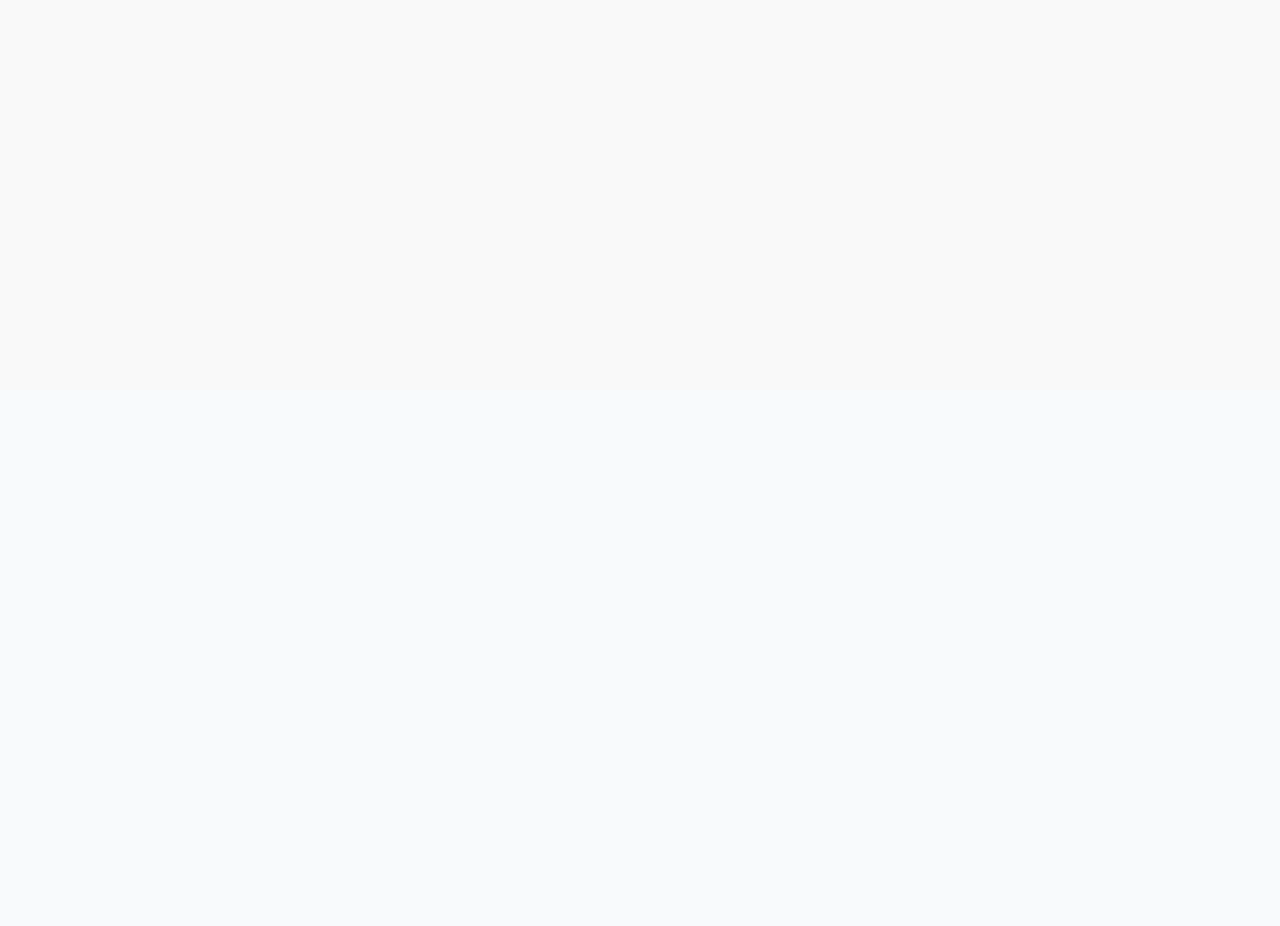
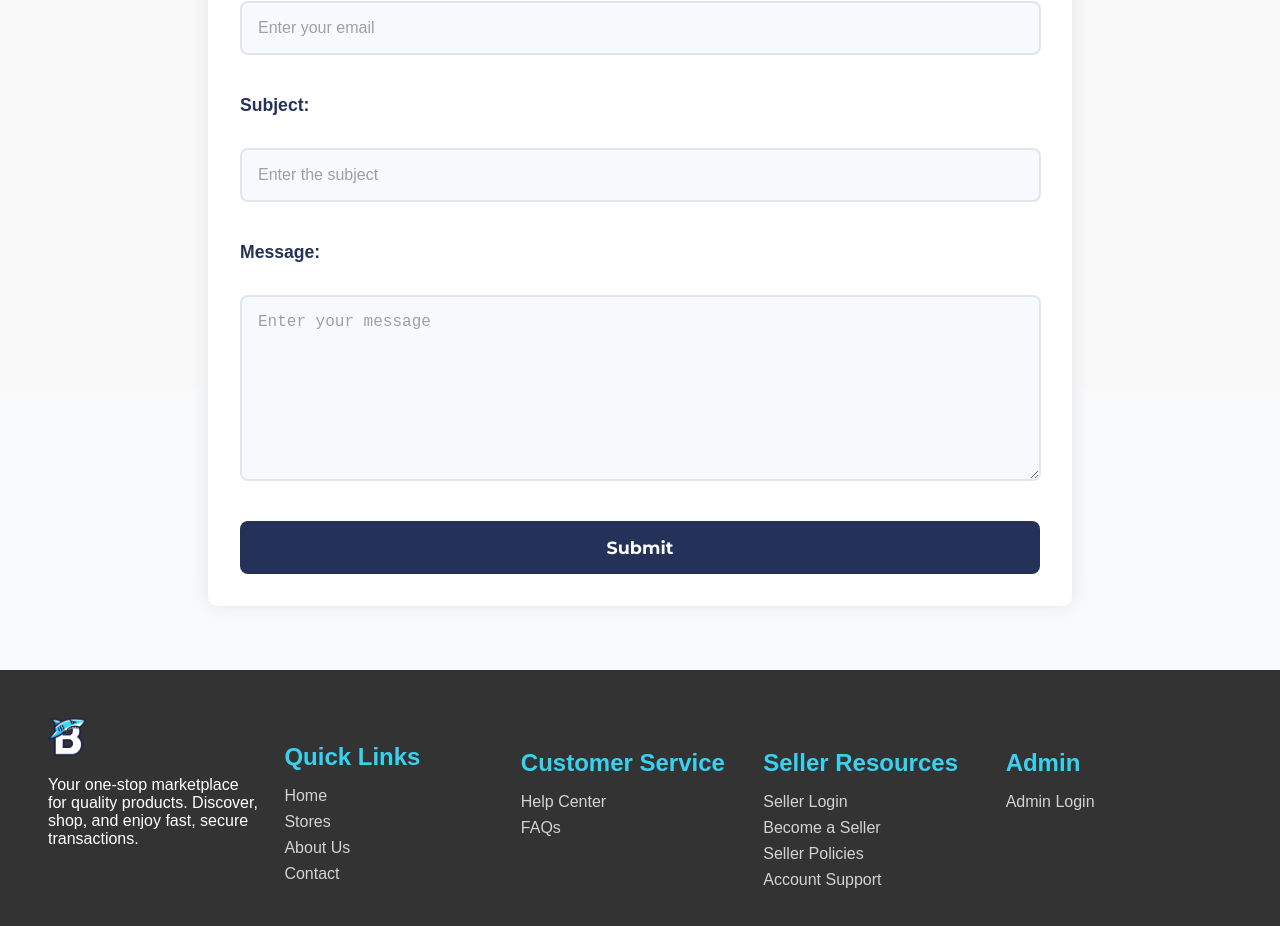
Before and after one commit to danrave1234/APPDEV_Bytemarket, a React (Vite) app in the folder byte-market-api/FrontEnd/frontend/: page /contact-us in a window 1280 px wide. Before the commit this address had no page. Shown: the part 410-1336 px from the top of the page. Before the commit the page ends 800 px from the top, so only its background shows below. Built offline with nearby package versions, Linux system fonts and the light colour scheme.

Commit message:
created about us page.

```diff
--- a/byte-market-api/FrontEnd/frontend/src/Routes.jsx
+++ b/byte-market-api/FrontEnd/frontend/src/Routes.jsx
@@ -14,6 +14,7 @@ import Reviews from "./Reviews.jsx"
 import Storepage from"./Storepage.jsx"
 import {useAuth} from "./components/AuthProvider.jsx";
 import AboutUs from "./AboutUs.jsx";
+import ContactUs from "./ContactUs.jsx";
 
 function ProtectedRoute({ children, allowedRoles }) {
     const { role } = useAuth(); // Get the role from the context
@@ -26,6 +27,7 @@ export default function TheRoutes() {
 
             <Route path="/" element={<LandingPage />}/>
             <Route path="/about-us" element={<AboutUs />}/>
+            <Route path="/contact-us" element={<ContactUs />}/>
             <Route path="/customer/userProfile" element={
                 <ProtectedRoute allowedRoles={["Customer" , "Seller", "Admin"]}>
                     <UserProfile />
--- a/byte-market-api/FrontEnd/frontend/src/components/Layout.jsx
+++ b/byte-market-api/FrontEnd/frontend/src/components/Layout.jsx
@@ -146,6 +146,11 @@ function PageLayout({ children }) {
         navigate('/about-us');
         setShowDropdown(false);
     }
+
+    const handleContactUs = () => {
+        navigate('/contact-us');
+    }
+
     const getGreetingMessage = () => {
         if (role === 'Admin') {
             return `Greetings, Admin!`;
@@ -286,7 +291,7 @@ function PageLayout({ children }) {
                             <li><a onClick={handleHome}>Home</a></li>
                             <li><a onClick={handleStoresLink}>Stores</a></li>
                             <li><a onClick={handleAboutUs}>About Us</a></li>
-                            <li><a href="#">Contact</a></li>
+                            <li><a onClick={handleContactUs}>Contact</a></li>
                         </ul>
                     </div>
                     <div>
```
